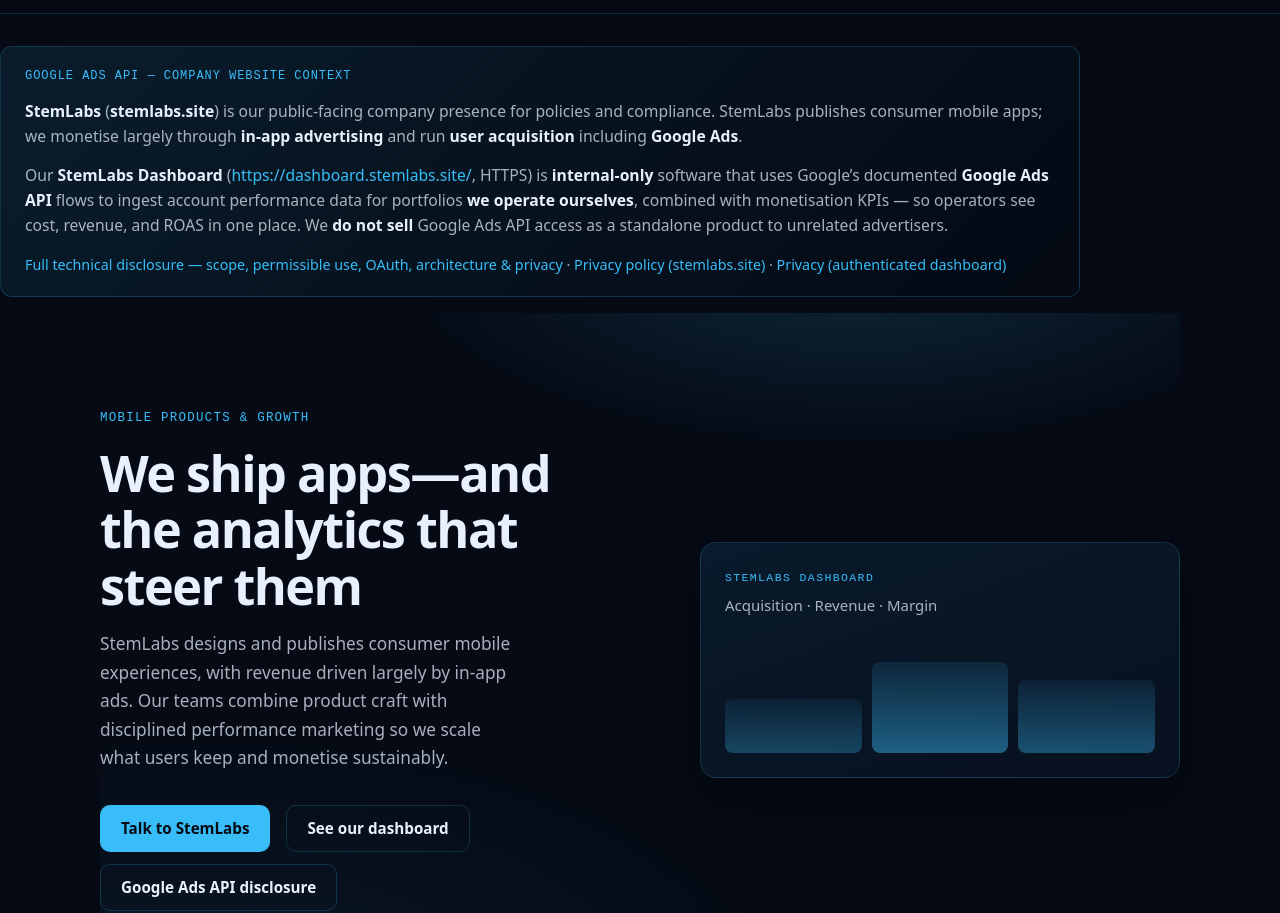
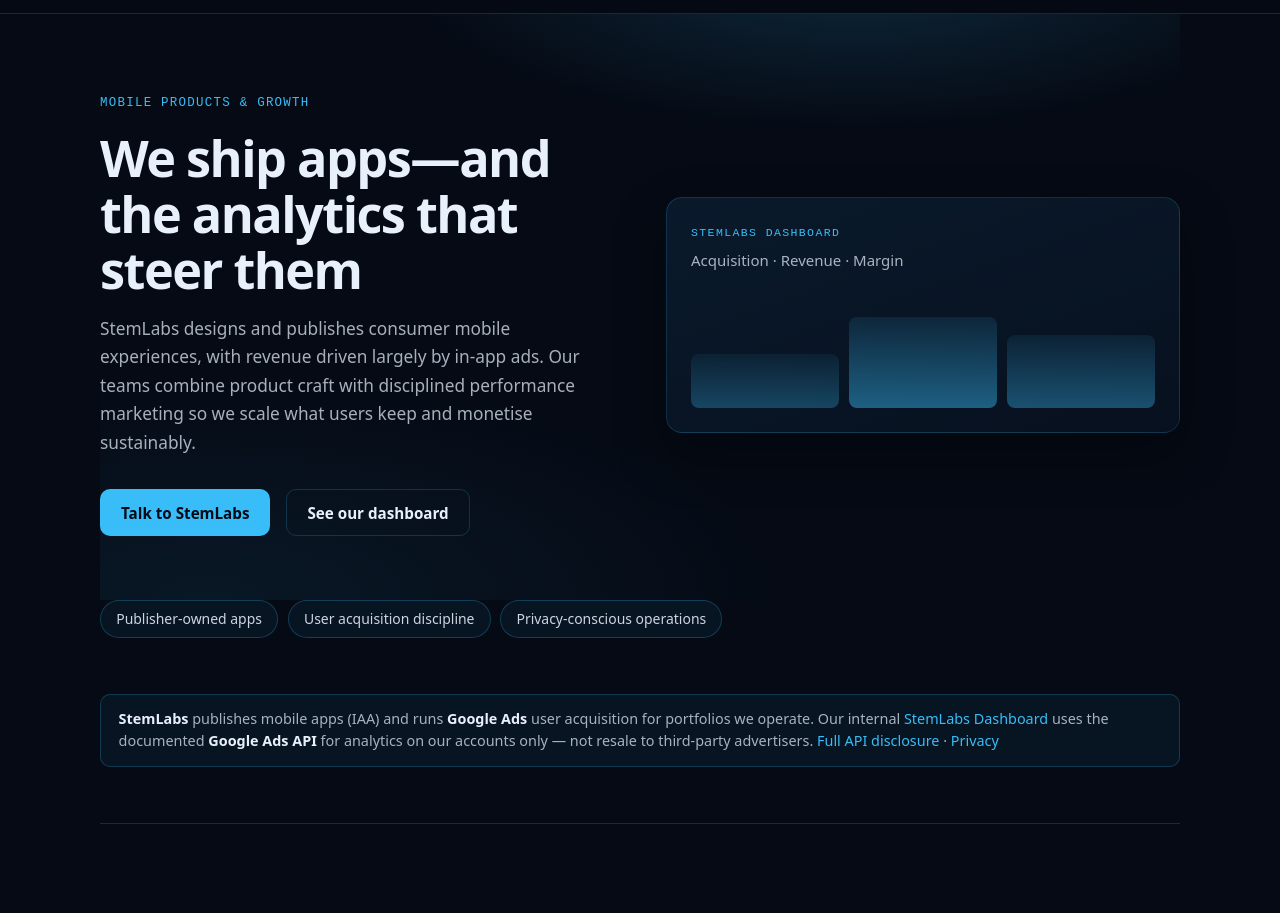
Before and after one commit to ads-tool/stemlabs, a plain HTML site: page index.html in a window 1280 px wide. Shown: the part 54-967 px from the top of the page. Drawn offline with Linux system fonts and the light colour scheme.

Commit message:
feat: update css

```diff
--- a/index.html
+++ b/index.html
@@ -30,31 +30,6 @@
     </header>
 
     <main id="main">
-      <!-- Explicit API-application context — reviewers expect this on stemlabs.site (public company URL in API Center) -->
-      <div
-        class="wrap disclosure-banner reviewer-site-banner"
-        id="google-ads-api-review"
-        aria-labelledby="reviewer-banner-title">
-        <p class="banner-label" id="reviewer-banner-title">Google Ads API — company website context</p>
-        <p>
-          <strong>StemLabs</strong> (<strong>stemlabs.site</strong>) is our public-facing company presence for policies and
-          compliance. StemLabs publishes consumer mobile apps; we monetise largely through <strong>in-app advertising</strong>
-          and run <strong>user acquisition</strong> including <strong>Google Ads</strong>.
-        </p>
-        <p>
-          Our <strong>StemLabs Dashboard</strong> (<a href="https://dashboard.stemlabs.site/">https://dashboard.stemlabs.site/</a>,
-          HTTPS) is <strong>internal-only</strong> software that uses Google’s documented <strong>Google Ads API</strong> flows
-          to ingest account performance data for portfolios <strong>we operate ourselves</strong>, combined with monetisation KPIs —
-          so operators see cost, revenue, and ROAS in one place.
-          We <strong>do not sell</strong> Google Ads API access as a standalone product to unrelated advertisers.
-        </p>
-        <p class="muted-small reviewer-banner-links">
-          <a href="./google-ads-api.html">Full technical disclosure — scope, permissible use, OAuth, architecture &amp; privacy</a>
-          · <a href="./privacy-policy.html">Privacy policy (stemlabs.site)</a>
-          · <a href="https://dashboard.stemlabs.site/privacy">Privacy (authenticated dashboard)</a>
-        </p>
-      </div>
-
       <section class="hero-pro wrap" aria-labelledby="hero-heading">
         <div class="hero-grid">
           <div class="hero-copy">
@@ -66,7 +41,6 @@
             <div class="hero-actions">
               <a class="btn btn-primary" href="mailto:contact@stemlab.site">Talk to StemLabs</a>
               <a class="btn btn-ghost" href="#product">See our dashboard</a>
-              <a class="btn btn-ghost" href="./google-ads-api.html">Google Ads API disclosure</a>
             </div>
           </div>
           <div class="hero-panel" aria-hidden="true">
@@ -88,6 +62,18 @@
           <li>Privacy-conscious operations</li>
         </ul>
       </section>
+
+      <aside
+        class="wrap home-reviewer-notice"
+        id="google-ads-api-review"
+        aria-labelledby="reviewer-notice-title">
+        <p id="reviewer-notice-title">
+          <strong>StemLabs</strong> publishes mobile apps (IAA) and runs <strong>Google Ads</strong> user acquisition for portfolios we operate.
+          Our internal <a href="https://dashboard.stemlabs.site/">StemLabs Dashboard</a> uses the documented <strong>Google Ads API</strong> for analytics on our accounts only — not resale to third-party advertisers.
+          <a href="./google-ads-api.html">Full API disclosure</a>
+          · <a href="./privacy-policy.html">Privacy</a>
+        </p>
+      </aside>
 
       <section class="section-pro wrap" id="what-we-do" aria-labelledby="wwd-heading">
         <header class="section-head">
@@ -159,7 +145,6 @@
           </a>
         </div>
       </section>
-
     </main>
 
     <footer class="site-footer site-footer--expanded">
--- a/styles.css
+++ b/styles.css
@@ -18,6 +18,7 @@ body {
   line-height: 1.6;
   color: var(--text);
   background: var(--bg-deep);
+  overflow-x: clip;
 }
 .wrap {
   width: min(1080px, calc(100% - clamp(1.25rem, 5vw, 3rem)));
@@ -71,17 +72,31 @@ a:hover { text-decoration: underline; }
 .disclosure-banner strong { color: var(--text); font-weight: 600; }
 .disclosure-banner .banner-label { font-family: var(--font-mono); font-size: 0.75rem; letter-spacing: 0.08em; text-transform: uppercase; color: var(--accent); margin: 0 0 0.5rem; }
 .disclosure-banner p { margin: 0; color: var(--muted); font-size: 0.98rem; }
-/* Homepage: reviewer banner has multiple paragraphs (override single-p margin collapse) */
-.home .reviewer-site-banner.disclosure-banner {
-  margin-top: clamp(1.25rem, 5vw, 2rem);
-  margin-bottom: clamp(0.5rem, 2vw, 1rem);
+/* Homepage: compact reviewer context (full detail on /google-ads-api.html) */
+.home-reviewer-notice {
+  margin-bottom: clamp(2.5rem, 6vw, 3.5rem);
+  padding: 0.85rem 1.1rem;
+  border-radius: 10px;
+  border: 1px solid rgba(56, 189, 248, 0.22);
+  background: rgba(56, 189, 248, 0.06);
 }
-.home .reviewer-site-banner.disclosure-banner p + p {
-  margin-top: 0.85rem;
+.home-reviewer-notice p {
+  margin: 0;
+  font-size: 0.9rem;
+  line-height: 1.55;
+  color: var(--muted);
 }
-.home .reviewer-site-banner .reviewer-banner-links {
-  margin-top: 1rem !important;
-  font-size: 0.895rem;
+.home-reviewer-notice strong {
+  color: var(--text);
+  font-weight: 600;
+}
+.home-reviewer-notice a {
+  white-space: nowrap;
+}
+@media (max-width: 640px) {
+  .home-reviewer-notice a {
+    white-space: normal;
+  }
 }
 .section { padding: clamp(2.25rem, 6vw, 4rem) 0; border-top: 1px solid var(--border); }
 .section h2 { margin: 0 0 0.75rem; font-size: 1.35rem; }
@@ -249,24 +264,40 @@ a:hover { text-decoration: underline; }
 /* ——— Homepage (marketing) ——— */
 .skip-link {
   position: absolute;
-  left: -8000px;
-  top: 0.85rem;
-  z-index: 100;
-  padding: 0.4rem 0.75rem;
+  width: 1px;
+  height: 1px;
+  padding: 0;
+  margin: -1px;
+  overflow: hidden;
+  clip: rect(0, 0, 0, 0);
+  clip-path: inset(50%);
+  white-space: nowrap;
+  border: 0;
+}
+.skip-link:focus {
+  position: fixed;
+  left: 1rem;
+  top: 1rem;
+  z-index: 200;
+  width: auto;
+  height: auto;
+  margin: 0;
+  overflow: visible;
+  clip: auto;
+  clip-path: none;
+  padding: 0.45rem 0.85rem;
   background: var(--accent);
   color: var(--bg-deep);
   font-weight: 600;
   font-size: 0.85rem;
   border-radius: 6px;
-}
-.skip-link:focus {
-  left: 1rem;
   outline: 2px solid var(--text);
   outline-offset: 2px;
+  text-decoration: none;
 }
 
 body.home .hero-pro {
-  padding: clamp(3.25rem, 11vw, 6rem) 0 clamp(3rem, 8vw, 5rem);
+  padding: clamp(2.5rem, 8vw, 5rem) 0 clamp(2.5rem, 7vw, 4rem);
   background:
     radial-gradient(ellipse 80% 55% at 70% -10%, rgba(56, 189, 248, 0.18), transparent 55%),
     radial-gradient(ellipse 55% 40% at 10% 100%, rgba(56, 189, 248, 0.08), transparent);
@@ -275,20 +306,24 @@ body.home .hero-pro {
   display: grid;
   gap: clamp(2rem, 6vw, 3.25rem);
   align-items: center;
+  width: 100%;
 }
-@media (min-width: 860px) {
-  .hero-grid { grid-template-columns: 1.05fr 0.92fr; }
+@media (min-width: 720px) {
+  .hero-grid { grid-template-columns: 1fr 1fr; }
+}
+.hero-copy {
+  min-width: 0;
 }
 .hero-copy h1 {
   margin: 0 0 1rem;
   font-size: clamp(2.1rem, 4.8vw, 3.15rem);
   line-height: 1.12;
   letter-spacing: -0.03em;
-  max-width: 18ch;
+  max-width: none;
 }
 .hero-lede-pro {
   margin: 0 0 2rem;
-  max-width: 42ch;
+  max-width: 36rem;
   color: var(--muted);
   font-size: 1.08rem;
   line-height: 1.65;
@@ -380,7 +415,7 @@ body.home .hero-pro {
 .hero-panel-bars span:nth-child(3) { height: 70%; opacity: 0.82; }
 
 .pill-strip {
-  padding: 0 0 clamp(3rem, 7vw, 4.75rem);
+  padding: 0 0 clamp(2rem, 5vw, 3.5rem);
 }
 .pill-list {
   list-style: none;
@@ -408,7 +443,7 @@ body.home .hero-pro {
   background: linear-gradient(180deg, rgba(56, 189, 248, 0.04), transparent 35%);
 }
 .section-head {
-  max-width: 58ch;
+  max-width: 40rem;
   margin-bottom: clamp(1.5rem, 4vw, 2.35rem);
 }
 .section-head h2 {
```
